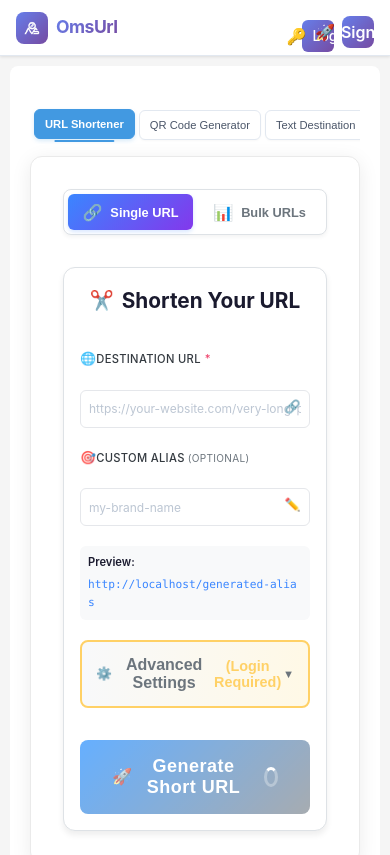
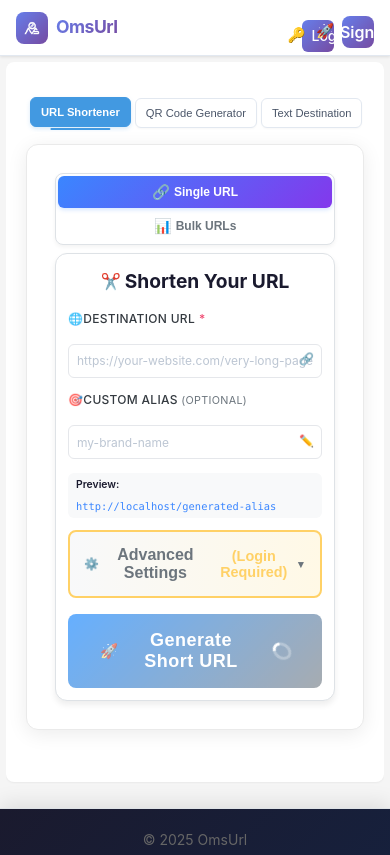
Before and after one commit to omas1st/omsurlftv1, a React (Create React App) app: page / in a window 390 px wide. Shown: the top 855 px of the page. Built offline with nearby package versions, Linux system fonts and the light colour scheme; no server answers.

Commit message:
update css

```diff
--- a/src/App.css
+++ b/src/App.css
@@ -308,12 +308,10 @@
   }
 }
 
-/* App.css – add at the end */
-
-/* Mobile scaling: preserve desktop layout but shrink everything */
+/* ============ MOBILE SCALING (≤480px) ============ */
 @media (max-width: 480px) {
   html {
-    font-size: 80%; /* 16px → 12.8px – feels like 80% zoom */
+    font-size: 80%; /* 16px → 12.8px – like 80% zoom */
   }
 
   body,
@@ -323,7 +321,10 @@
     overflow-x: hidden;
   }
 
-  /* Global element adjustments */
+  .container {
+    padding: 0 8px; /* was 24px on desktop */
+  }
+
   .btn {
     padding: 0.4rem 0.8rem;
     font-size: 0.8rem;
--- a/src/components/URLShortener/URLShortener.css
+++ b/src/components/URLShortener/URLShortener.css
@@ -419,7 +419,7 @@
   }
 }
 
-/* ===== MOBILE‑FIRST RESPONSIVE ===== */
+/* ===== RESPONSIVE (desktop-first) ===== */
 @media (max-width: 640px) {
   .url-shortener {
     padding: 1rem;
@@ -582,122 +582,155 @@
   outline-offset: 2px;
 }
 
-/* URLShortener.css – add at the end */
-
-/* Mobile scaling: keep desktop layout, shrink elements */
+/* ===== MOBILE SCALING (≤480px) – additional tightening ===== */
 @media (max-width: 480px) {
   .url-shortener {
-    padding: 0.5rem;
+    padding: 4px;
+  }
+
+  .mode-selector {
+    margin-bottom: 8px;
+  }
+
+  .mode-toggle {
+    padding: 2px;
+    gap: 2px;
+  }
+
+  .mode-btn {
+    padding: 4px 6px;
+    font-size: 0.75rem;
+    min-height: 32px;
+    gap: 4px;
+  }
+
+  .mode-icon {
+    font-size: 0.9rem;
   }
 
   .shortener-form {
-    padding: 1rem;
+    padding: 12px;
+  }
+
+  .form-header {
+    margin-bottom: 12px;
   }
 
   .form-title {
-    font-size: 1.3rem;
+    font-size: 1.2rem;
+    gap: 4px;
   }
 
   .title-icon {
-    font-size: 1.2rem;
-  }
-
-  .mode-toggle {
-    flex-direction: row; /* keep horizontal */
-  }
-
-  .mode-btn {
-    padding: 0.5rem 0.25rem;
-    font-size: 0.8rem;
-    min-height: 36px;
-  }
-
-  .mode-icon {
     font-size: 1rem;
   }
 
+  .form-group {
+    margin-bottom: 12px;
+  }
+
   .form-label {
-    font-size: 0.8rem;
-    gap: 0.25rem;
+    font-size: 0.75rem;
+    margin-bottom: 4px;
+    gap: 4px;
   }
 
   .label-icon {
-    font-size: 0.8rem;
+    font-size: 0.75rem;
   }
 
   .url-input,
   .alias-input {
-    padding: 0.6rem 2rem 0.6rem 0.6rem;
-    font-size: 0.8rem;
-    min-height: 38px;
+    padding: 6px 28px 6px 8px;
+    font-size: 0.75rem;
+    min-height: 34px;
   }
 
   .input-icon {
-    right: 0.6rem;
-    font-size: 0.8rem;
+    right: 8px;
+    font-size: 0.75rem;
   }
 
   .preview-url {
-    padding: 0.5rem;
-    font-size: 0.7rem;
-    gap: 0.25rem;
+    margin-top: 6px;
+    padding: 4px 8px;
+    font-size: 0.65rem;
+    gap: 4px;
+  }
+
+  .advanced-section {
+    margin: 12px 0;
   }
 
   .section-toggle-btn {
-    padding: 0.6rem 0.8rem;
-    font-size: 0.8rem;
-    min-height: 38px;
+    padding: 8px 10px;
+    font-size: 0.75rem;
+    min-height: 36px;
   }
 
   .toggle-icon {
-    font-size: 0.8rem;
+    font-size: 0.75rem;
+    margin-right: 4px;
   }
 
   .toggle-arrow {
+    font-size: 0.65rem;
+  }
+
+  .advanced-content {
+    margin-top: 8px;
+    padding: 12px;
+  }
+
+  .login-prompt {
+    padding: 8px;
+  }
+
+  .login-prompt-message {
+    font-size: 0.85rem;
+    margin-bottom: 12px;
+  }
+
+  .login-prompt-features {
+    grid-template-columns: repeat(auto-fit, minmax(100px, 1fr));
+    gap: 6px;
+    margin: 12px 0;
+  }
+
+  .login-prompt-features li {
+    padding: 6px 8px;
     font-size: 0.7rem;
   }
 
-  .advanced-content {
-    padding: 1rem;
+  .login-prompt-btn {
+    padding: 8px 16px;
+    font-size: 0.75rem;
+    min-height: 36px;
   }
 
-  .login-prompt-message {
+  .error-message {
+    padding: 8px;
+    font-size: 0.7rem;
+    gap: 6px;
+    margin: 12px 0;
+  }
+
+  .error-icon {
     font-size: 0.9rem;
   }
 
-  .login-prompt-features {
-    grid-template-columns: repeat(auto-fit, minmax(120px, 1fr));
-    gap: 0.5rem;
-  }
-
-  .login-prompt-features li {
-    padding: 0.5rem;
-    font-size: 0.75rem;
-  }
-
-  .login-prompt-btn {
-    padding: 0.6rem 1.2rem;
-    font-size: 0.8rem;
-    min-height: 38px;
-  }
-
-  .error-message {
-    padding: 0.6rem;
-    font-size: 0.75rem;
-    gap: 0.5rem;
-  }
-
-  .error-icon {
-    font-size: 1rem;
+  .form-actions {
+    margin-top: 12px;
   }
 
   .generate-btn {
-    padding: 0.6rem 1.2rem;
-    font-size: 0.9rem;
-    min-height: 42px;
+    padding: 8px 16px;
+    font-size: 0.85rem;
+    min-height: 40px;
+    gap: 6px;
   }
 
   .btn-icon {
-    font-size: 1rem;
+    font-size: 0.9rem;
   }
 }
--- a/src/index.css
+++ b/src/index.css
@@ -1,4 +1,5 @@
 /* src/index.css */
+
 * {
   margin: 0;
   padding: 0;
@@ -159,7 +160,7 @@
   margin-bottom: 20px;
 }
 
-/* Responsive Design */
+/* Responsive Design (tablet) */
 @media (max-width: 768px) {
   .main-content {
     padding: 10px;
@@ -175,6 +176,64 @@
   }
 }
 
+/* ===== MOBILE SCALING (≤480px) ===== */
+@media (max-width: 480px) {
+  /* Main content – reduce padding */
+  .main-content {
+    padding: 6px;
+  }
+
+  /* Container – reduce horizontal padding */
+  .container {
+    padding: 0 6px;
+  }
+
+  /* Buttons – smaller */
+  .btn {
+    padding: 6px 12px;
+    font-size: 11px;
+    gap: 4px;
+    height: 32px;
+  }
+
+  /* Form groups – tighter */
+  .form-group {
+    margin-bottom: 12px;
+  }
+
+  .form-group label {
+    font-size: 12px;
+    margin-bottom: 4px;
+  }
+
+  .form-group input,
+  .form-group select,
+  .form-group textarea {
+    padding: 6px 10px;
+    font-size: 12px;
+  }
+
+  /* Error text – smaller */
+  .error-text {
+    font-size: 10px;
+    margin-top: 3px;
+  }
+
+  /* Loading spinner – smaller */
+  .loading-spinner {
+    width: 30px;
+    height: 30px;
+    border-width: 2px;
+  }
+
+  /* Cards – less padding, smaller bottom margin */
+  .card {
+    padding: 12px;
+    margin-bottom: 12px;
+    border-radius: 6px;
+  }
+}
+
 /* RTL Support */
 [dir="rtl"] {
   text-align: right;
--- a/src/pages/HomePage/HomePage.css
+++ b/src/pages/HomePage/HomePage.css
@@ -130,148 +130,56 @@
   }
 }
 
-/* ===== MOBILE‑FIRST RESPONSIVE ADDITIONS ===== */
-/* Small phones (up to 480px) */
+/* ===== MOBILE SCALING (≤480px) ===== */
 @media (max-width: 480px) {
+  .homepage {
+    padding: 0;
+  }
+
   .hero-section {
-    padding: 3rem 0.75rem 1.5rem;
+    padding: 16px 8px 8px;
   }
 
   .hero-content h1 {
-    font-size: 2rem;
-    margin-bottom: 0.75rem;
+    font-size: 1.8rem;
+    margin-bottom: 4px;
   }
 
   .subtitle {
-    font-size: 1rem;
-    line-height: 1.5;
-  }
-
-  .main-section {
-    padding: 1.5rem 0.75rem;
-  }
-
-  .features-section {
-    padding: 2rem 0.75rem;
-    gap: 1.5rem;
-  }
-
-  .features-grid {
-    gap: 1.5rem;
-  }
-
-  .feature-card {
-    padding: 1.5rem 0.75rem;
-  }
-
-  .feature-icon {
-    font-size: 1.75rem;
-    margin-bottom: 0.75rem;
-  }
-
-  .feature-card h3 {
-    font-size: 1.125rem;
-    margin-bottom: 0.5rem;
-  }
-
-  .feature-card p {
-    font-size: 0.9rem;
-  }
-}
-
-/* Extra small devices (up to 360px) */
-@media (max-width: 360px) {
-  .hero-section {
-    padding: 2.5rem 0.5rem 1rem;
-  }
-
-  .hero-content h1 {
-    font-size: 1.75rem;
-  }
-
-  .subtitle {
-    font-size: 0.9rem;
-  }
-
-  .main-section {
-    padding: 1rem 0.5rem;
-  }
-
-  .features-section {
-    padding: 1.5rem 0.5rem;
-  }
-
-  .features-grid {
-    gap: 1rem;
-  }
-
-  .feature-card {
-    padding: 1rem 0.5rem;
-  }
-
-  .feature-icon {
-    font-size: 1.5rem;
-    margin-bottom: 0.5rem;
-  }
-
-  .feature-card h3 {
-    font-size: 1rem;
-  }
-
-  .feature-card p {
-    font-size: 0.85rem;
-  }
-}
-
-/* HomePage.css – add at the end */
-
-/* Mobile scaling: keep desktop layout, shrink elements */
-@media (max-width: 480px) {
-  .hero-section {
-    padding: 2rem 0.5rem 1rem;
-  }
-
-  .hero-content h1 {
-    font-size: 2rem;
-    margin-bottom: 0.5rem;
-  }
-
-  .subtitle {
-    font-size: 0.9rem;
+    font-size: 0.8rem;
     max-width: 100%;
   }
 
   .main-section {
-    padding: 1rem 0.5rem;
+    padding: 8px 8px;
   }
 
   .features-section {
-    padding: 1.5rem 0.5rem;
+    padding: 12px 8px;
     max-width: 100%;
   }
 
-  /* Keep 4 columns on mobile */
   .features-grid {
     grid-template-columns: repeat(4, 1fr);
-    gap: 0.5rem;
+    gap: 4px;
   }
 
   .feature-card {
-    padding: 0.75rem 0.25rem;
+    padding: 6px 2px;
   }
 
   .feature-icon {
-    font-size: 1.2rem;
-    margin-bottom: 0.25rem;
+    font-size: 1rem;
+    margin-bottom: 2px;
   }
 
   .feature-card h3 {
-    font-size: 0.8rem;
-    margin-bottom: 0.25rem;
+    font-size: 0.7rem;
+    margin-bottom: 2px;
   }
 
   .feature-card p {
-    font-size: 0.65rem;
-    line-height: 1.3;
+    font-size: 0.55rem;
+    line-height: 1.2;
   }
 }
--- a/src/pages/UserDashboard/UserDashboard.css
+++ b/src/pages/UserDashboard/UserDashboard.css
@@ -462,109 +462,38 @@
   color: var(--text-muted);
 }
 
-/* ===== MOBILE‑FIRST RESPONSIVE ADJUSTMENTS ===== */
-@media (max-width: 360px) {
-  .user-dashboard {
-    padding: var(--spacing-xs);
-    gap: var(--spacing-md);
-  }
-
-  .section-title {
-    font-size: 1.125rem;
-    margin-bottom: var(--spacing-sm);
-  }
-
-  .welcome-section h1 {
-    font-size: 1.25rem;
-  }
-
-  .info-card {
-    min-width: 140px;
-    padding: var(--spacing-xs) var(--spacing-sm);
-  }
-
-  .info-card .card-icon {
-    font-size: 1.25rem;
-  }
-
-  .info-card .balance,
-  .info-card .tier {
-    font-size: var(--font-size-sm);
-  }
-
-  .stat-icon {
-    width: 2rem;
-    height: 2rem;
-    font-size: 1.25rem;
-  }
-
-  .stat-value {
-    font-size: var(--font-size-sm);
-  }
-
-  .action-card {
-    padding: var(--spacing-sm) var(--spacing-xs);
-  }
-
-  .action-icon {
-    font-size: 1.5rem;
-  }
-
-  .action-card h3 {
-    font-size: var(--font-size-xs);
-  }
-
-  .action-card p {
-    font-size: 0.7rem;
-  }
-
-  .table-header,
-  .table-row {
-    padding: var(--spacing-xs) var(--spacing-sm);
-    font-size: 0.7rem;
-  }
-
-  .action-btn {
-    width: 24px;
-    height: 24px;
-    font-size: 0.75rem;
-  }
-}
-
-@media (max-width: 480px) {
-  .stats-grid {
-    grid-template-columns: repeat(2, 1fr);
-  }
-  .actions-grid {
-    grid-template-columns: repeat(2, 1fr);
-  }
-}
-
-/* UserDashboard.css – add at the end */
-
-/* Mobile scaling: keep desktop layout, shrink elements */
+/* ===== MOBILE SCALING (≤480px) ===== */
 @media (max-width: 480px) {
   .user-dashboard {
-    padding: 0.5rem;
-    gap: 1rem;
+    padding: 4px;
+    gap: 8px;
   }
 
   .section-title {
     font-size: 1rem;
-    margin-bottom: 0.5rem;
+    margin-bottom: 4px;
   }
 
   .welcome-section h1 {
     font-size: 1.2rem;
+    margin-bottom: 2px;
   }
 
   .welcome-message {
     font-size: 0.7rem;
   }
 
+  .dashboard-header {
+    gap: 8px;
+  }
+
+  .user-info-cards {
+    gap: 4px;
+  }
+
   .info-card {
-    min-width: 120px;
-    padding: 0.25rem 0.5rem;
+    min-width: 110px;
+    padding: 2px 6px;
   }
 
   .info-card .card-icon {
@@ -580,20 +509,20 @@
     font-size: 0.7rem;
   }
 
-  /* Keep stats grid as 4 columns, just shrink */
   .stats-grid {
     grid-template-columns: repeat(4, 1fr);
-    gap: 0.25rem;
+    gap: 4px;
+    margin-bottom: 8px;
   }
 
   .stat-card {
-    padding: 0.25rem;
+    padding: 4px;
   }
 
   .stat-icon {
-    width: 2rem;
-    height: 2rem;
-    font-size: 1.2rem;
+    width: 1.8rem;
+    height: 1.8rem;
+    font-size: 1rem;
   }
 
   .stat-info h3 {
@@ -605,22 +534,22 @@
   }
 
   .stats-chart-container {
-    padding: 0.5rem;
+    padding: 8px;
+    margin-top: 8px;
   }
 
-  /* Keep quick actions as 4 columns */
   .actions-grid {
     grid-template-columns: repeat(4, 1fr);
-    gap: 0.25rem;
+    gap: 4px;
   }
 
   .action-card {
-    padding: 0.5rem 0.25rem;
+    padding: 4px 2px;
   }
 
   .action-icon {
-    font-size: 1.5rem;
-    margin-bottom: 0.25rem;
+    font-size: 1.4rem;
+    margin-bottom: 2px;
   }
 
   .action-card h3 {
@@ -631,14 +560,21 @@
     font-size: 0.5rem;
   }
 
-  /* Recent URLs table – reduce font and padding */
+  .recent-urls-section {
+    margin-top: 8px;
+  }
+
+  .section-header {
+    margin-bottom: 4px;
+  }
+
   .urls-table {
     font-size: 0.6rem;
   }
 
   .table-header,
   .table-row {
-    padding: 0.25rem 0.5rem;
+    padding: 4px 6px;
     font-size: 0.6rem;
   }
 
@@ -649,14 +585,25 @@
   }
 
   .no-urls {
-    padding: 1rem;
+    padding: 12px;
   }
 
   .no-urls p:first-child {
     font-size: 0.7rem;
+    margin-bottom: 2px;
   }
 
   .no-urls p:last-child {
     font-size: 0.6rem;
   }
+
+  .tabs {
+    gap: 2px;
+    padding-bottom: 4px;
+  }
+
+  .tab {
+    padding: 2px 6px;
+    font-size: 0.7rem;
+  }
 }
```
